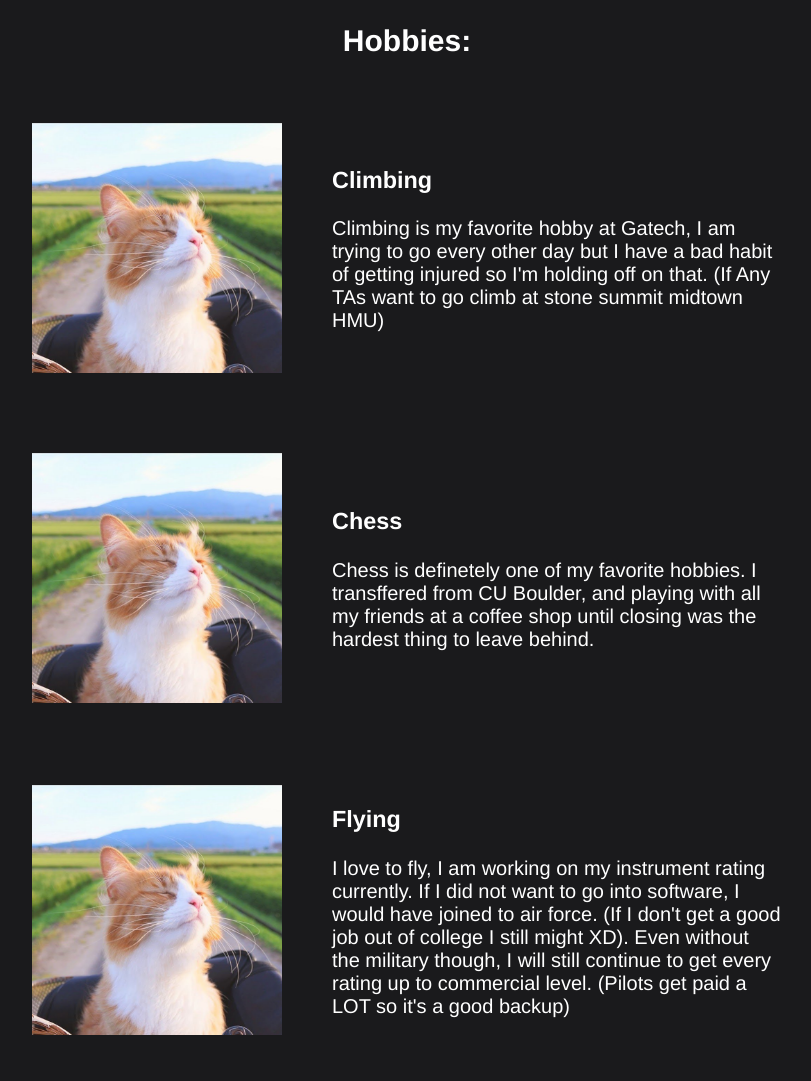
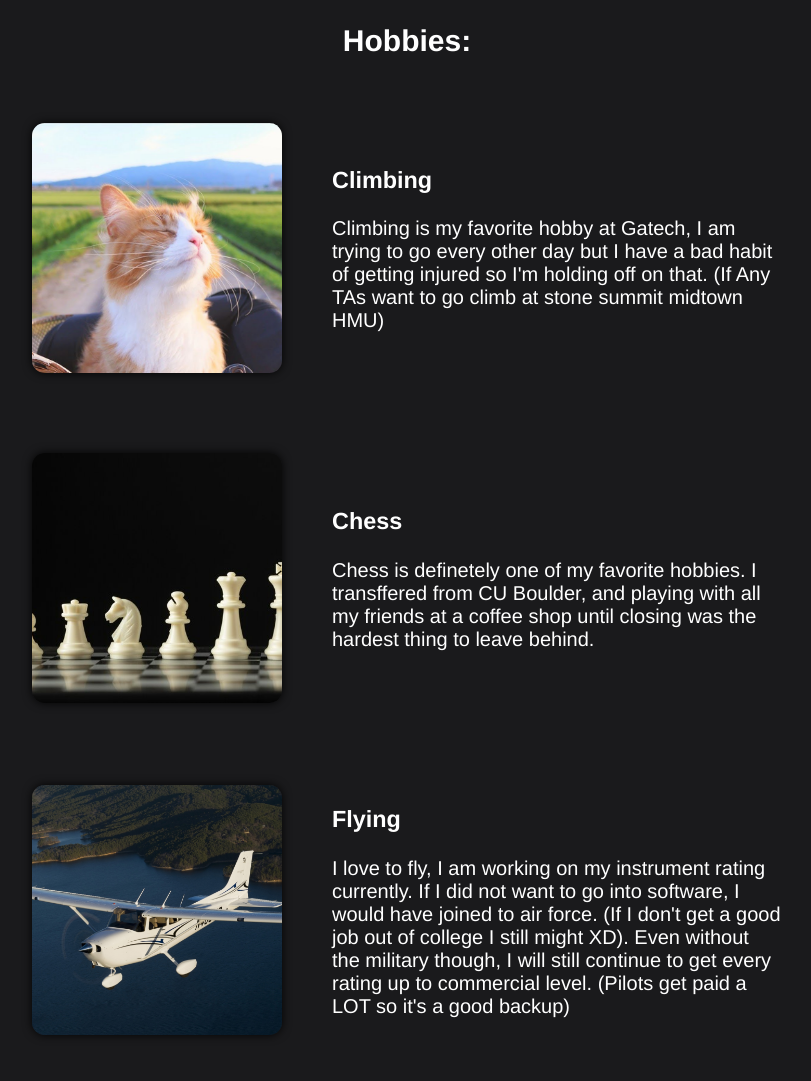
Before and after one commit to AlecDrosu/Lab01, a plain HTML site: page profile.html in a window 1280 px wide. Shown: the part 1520-2601 px from the top of the page, without its empty margins (233-1044 px from the left). Drawn offline with Linux system fonts and the light colour scheme.

Commit message:
Add new Images to Hobbies

```diff
--- a/profile.css
+++ b/profile.css
@@ -180,8 +180,10 @@ html {
 .hobby__img {
 	height: 250px;
 	width: 250px;
-	padding-right: 50px;
+	margin-right: 50px;
 	object-fit: cover;
+	border-radius: 5%;
+	box-shadow: 0 0 10px rgba(0, 0, 0, 0.9);
 }
 
 .hobby {
--- a/profile.html
+++ b/profile.html
@@ -21,7 +21,9 @@
 		<main class="main">
 			<section id="introduction">
 				<img class="introduction__image" src="./images/ProfilePic.JPG" alt="" />
-				<h1 class="introduction__name">Hi There! <span class="wave">👋</span> I'm Alec</h1>
+				<h1 class="introduction__name">
+					Hi There! <span class="wave">👋</span> I'm Alec
+				</h1>
 				<div class="introduction__links">
 					<a href="https://github.com/AlecDrosu" class="link">
 						<img
@@ -62,11 +64,7 @@
 				<h2 class="hobby__title">Hobbies:</h2>
 				<div class="hobby__list">
 					<div class="hobby">
-						<img
-							src="./images/junKitty.jpg"
-							alt=""
-							class="hobby__img slide-in left"
-						/>
+						<img src="./images/junKitty.jpg" alt="" class="hobby__img" />
 						<div class="hobby__box slide-in right">
 							<h3 class="hobby__name">Climbing</h3>
 							<p class="hobby__description">
@@ -78,11 +76,7 @@
 						</div>
 					</div>
 					<div class="hobby">
-						<img
-							src="./images/junKitty.jpg"
-							alt=""
-							class="hobby__img slide-in left"
-						/>
+						<img src="./images/chess.jpg" alt="" class="hobby__img" />
 						<div class="hobby__box slide-in right">
 							<h3 class="hobby__name">Chess</h3>
 							<p class="hobby__description">
@@ -93,11 +87,7 @@
 						</div>
 					</div>
 					<div class="hobby">
-						<img
-							src="./images/junKitty.jpg"
-							alt=""
-							class="hobby__img slide-in left"
-						/>
+						<img src="./images/cessna172.jpg" alt="" class="hobby__img" />
 						<div class="hobby__box slide-in right">
 							<h3 class="hobby__name">Flying</h3>
 							<p class="hobby__description">
```
Also changed, not shown: images/cessna172.jpg (added), images/chess.jpg (added).
